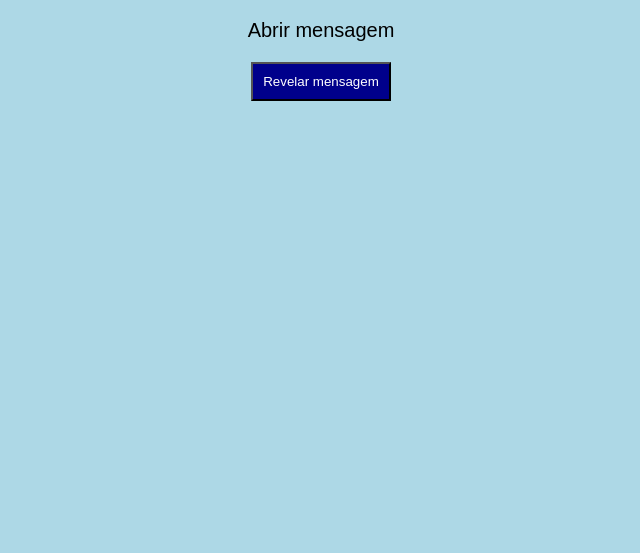
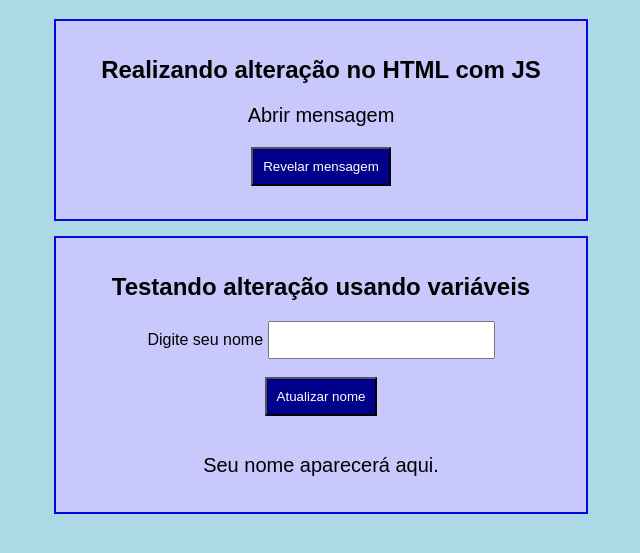
Before and after one commit to henrymatsuda-prog/Aprendendo-JS-com-Gabriel-Resenha, a plain HTML site: page index.html in a window 1280 px wide. Shown: the part 61-614 px from the top of the page, without its empty margins (319-959 px from the left). Drawn offline with Linux system fonts and the light colour scheme.

Commit message:
Add files via upload

```diff
--- a/index.html
+++ b/index.html
@@ -10,10 +10,25 @@
 
     <h1>Testando JS</h1>
 
-    <p id="mensagem">Abrir mensagem</p>
+    <div class="bloco">
+        <h2>Realizando alteração no HTML com JS</h2>
+        <p id="mensagem">Abrir mensagem</p>
+        <button onclick="revelarMensagem()">Revelar mensagem</button>
+        <br><br>
+    </div>
 
-    <button onclick="revelarMensagem()">Revelar mensagem</button>
+    <div class="bloco">
+        <h2> Testando alteração usando variáveis</h2>
+        <label for="nomeUsuario">Digite seu nome</label>
+        <input type="text" id="nomeUsuario">
+        <br><br>
+        <button onclick="mostrarNome()">Atualizar nome</button>
+        <br><br>
+
+        <p id="resultadoNome">Seu nome aparecerá aqui.</p>
+    </div>
 
     <script src="script.js"></script>
+
 </body>
 </html>
--- a/script.js
+++ b/script.js
@@ -1,3 +1,9 @@
 function revelarMensagem() {
     document.getElementById("mensagem").innerText = "Olá, mundo! Aprendendo JS";
 }
+
+function mostrarNome() {
+    let nome = document.getElementById("nomeUsuario").value;
+
+    document.getElementById("resultadoNome").innerText = "Bem-vindo, " + nome + "!";
+}
--- a/style.css
+++ b/style.css
@@ -17,3 +17,15 @@ button {
     color: white;
     padding: 10px;
 }
+.bloco {
+    width: 500px;
+    border: 2px solid rgb(7,7,219);
+    background-color: rgb(200,200,253);
+    padding: 15px;
+    margin: 15px auto;
+}
+
+input {
+    padding: 8px;
+    font-size: 16px;
+}
```
